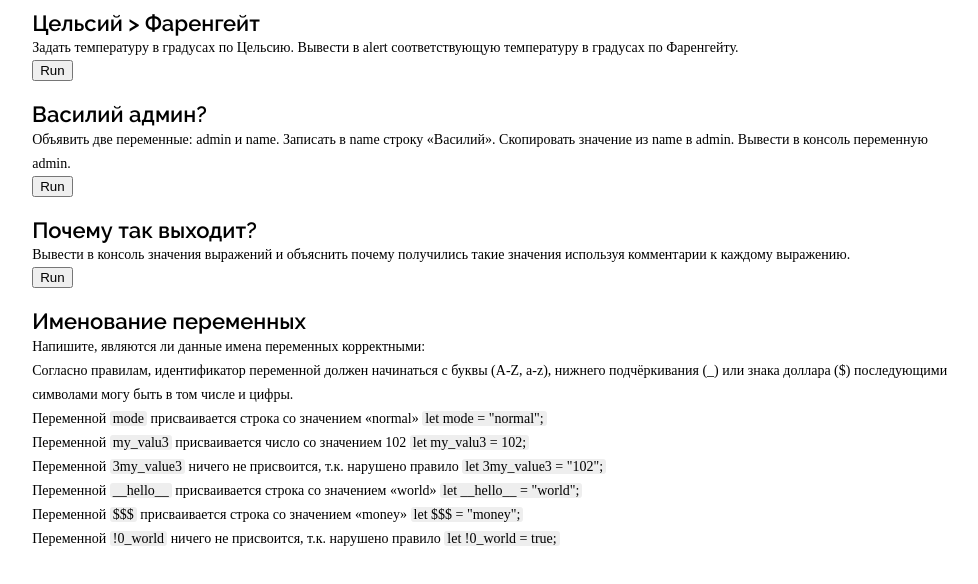
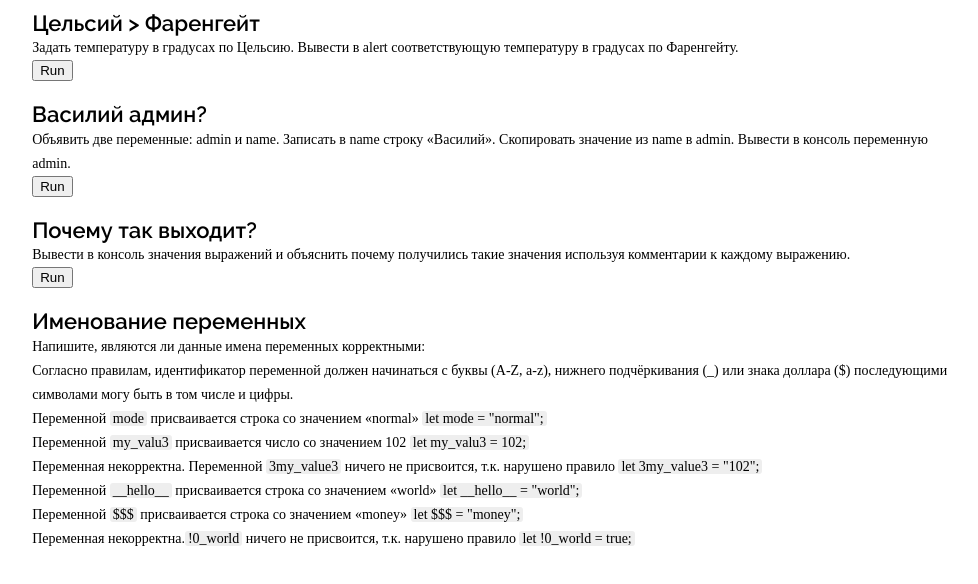
Before and after one commit to sfmorozov/gb.js1, a plain HTML site: page index.html in a window 1280 px wide. Shown: the whole page, without its empty margins (147-1125 px from the left). Drawn offline with Linux system fonts and the light colour scheme; a web font is replaced by a local one.

Commit message:
once again

```diff
--- a/index.html
+++ b/index.html
@@ -36,10 +36,10 @@
         нижнего подчёркивания (_) или знака доллара ($) последующими символами могу быть в&nbsp;том числе и&nbsp;цифры.</p>
         <p class="excersize-p">Переменной <code>mode</code> присваивается строка со&nbsp;значением &laquo;normal&raquo; <code>let&nbsp;mode = "normal";</code></p>
         <p class="excersize-p">Переменной <code>my_valu3</code> присваивается число со&nbsp;значением 102 <code>let&nbsp;my_valu3 = 102;</code></p>
-        <p class="excersize-p">Переменной <code>3my_value3</code> ничего не&nbsp;присвоится, т.к. нарушено правило <code>let&nbsp;3my_value3 = "102";</code></p>
+        <p class="excersize-p">Переменная некорректна. Переменной <code>3my_value3</code> ничего не&nbsp;присвоится, т.к. нарушено правило <code>let&nbsp;3my_value3 = "102";</code></p>
         <p class="excersize-p">Переменной <code>__hello__</code> присваивается строка со&nbsp;значением &laquo;world&raquo; <code>let&nbsp;__hello__ = "world";</code></p>
         <p class="excersize-p">Переменной <code>$$$</code> присваивается строка со&nbsp;значением &laquo;money&raquo; <code>let&nbsp;$$$ = "money";</code></p>
-        <p class="excersize-p">Переменной <code>!0_world</code> ничего не&nbsp;присвоится, т.к. нарушено правило <code>let&nbsp;!0_world = true;</code></p>
+        <p class="excersize-p">Переменная некорректна.<code>!0_world</code> ничего не&nbsp;присвоится, т.к. нарушено правило <code>let&nbsp;!0_world = true;</code></p>
 
         </div>
 
```
